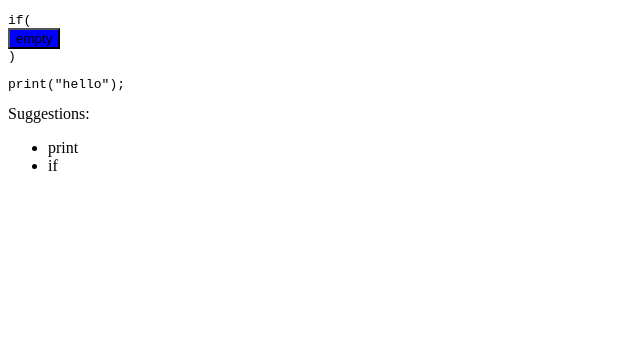
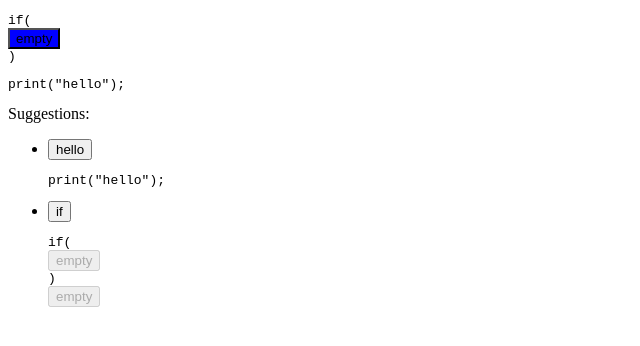
Before and after one commit to sunny-lan/blockcode, a React (Vite) app: page / in a window 1280 px wide. Both pictures are taken after a click on the button "empty". Shown: the top 346 px of the page, without its empty margins (0-640 px from the left). Built offline with nearby package versions, Linux system fonts and the light colour scheme.

Commit message:
Insert item works!

```diff
--- a/index.html
+++ b/index.html
@@ -1,7 +1,7 @@
 <!DOCTYPE html>
 <html>
   <head>
-    <title>React Parcel Micro Typescript App</title>
+    <title>Blockcode</title>
   </head>
   <body>
     <div id="root"></div>
--- a/src/App.tsx
+++ b/src/App.tsx
@@ -1,11 +1,27 @@
 import * as React from "react";
 import {CppLang, CppRender} from "./lang/Cpp";
 import Editor from "./core/Editor";
+import {Block} from "./core/Code";
 
-export default class App extends React.Component {
+export default class App extends React.Component<any, {
+    root: Block
+}> {
     constructor(props: {}) {
         super(props);
-        this.state = {};
+        this.state = {
+            root: {
+                type: 'if',
+                children: {
+                    "condition": {
+                        data: 'nope'
+                    },
+                    "code": {
+                        data: 'yup',
+                        type: "hello"
+                    }
+                }
+            }
+        };
     }
 
 
@@ -15,19 +31,10 @@ export default class App extends React.Component {
         return <Editor
             language={CppLang}
             languageRender={CppRender}
-            content={{
-                type: 'if',
-                children: {
-                    "condition": {
-                        data:'nope'
-                    },
-                    "code": {
-                        data:'yup',
-                        type: "hello"
-                    }
-                }
+            content={this.state.root}
+            onChange={root => {
+                this.setState({...this.state, root})
             }}
-            onChange={_=>{}}
         />
     }
 }
--- a/src/core/Code.ts
+++ b/src/core/Code.ts
@@ -17,11 +17,32 @@ export interface ILiveBlock {
     readonly children: LiveBlockChildren;
 }
 
+export const Live = {
+    setChild(old: ILiveBlock, childName: string, child: ILiveBlock): ILiveBlock {
+        const res: ILiveBlock = {
+            ...old,
+            block: {
+                ...old.block,
+                children: {
+                    ...old.block.children,
+                    [childName]: child.block,
+                }
+            },
+            children: {
+                ...old.children,
+            },
+        };
+        res.children[childName] = Object.freeze({
+            ...child,
+            parent: res
+        })
+        return Object.freeze(res)
+    },
 
-export function makeLive(
+    makeLive(
         block: Block,
         old?: ILiveBlock,
-    parent: ILiveBlock|undefined=old?.parent
+        parent: ILiveBlock | undefined = old?.parent
     ): ILiveBlock {
 
         if (old?.block === block) {
@@ -38,12 +59,14 @@ export function makeLive(
         let newChildren: LiveBlockChildren = res.children;
         if (block.children) {
             for (const [name, child] of Object.entries(block.children)) {
-            newChildren[name] = makeLive(child, old?.children[name], res);
+                newChildren[name] = Live.makeLive(child, old?.children[name], res);
             }
         }
 
         return Object.freeze(res)
     }
+};
+
 
 export interface Language {
 
--- a/src/core/Editor.tsx
+++ b/src/core/Editor.tsx
@@ -1,6 +1,6 @@
 import * as React from "react";
-import {Block, ILiveBlock, Language, makeLive} from "./Code";
-import {GeneralBlockRender, LanguageRender, makeRenderer, BlockContext} from "./ReactCodeRender";
+import {Block, ILiveBlock, Language, Live} from "./Code";
+import {GeneralBlockRender, LanguageRender, makeRenderer, BlockContext, UpdateableBlock} from "./ReactCodeRender";
 
 export interface EditorProps {
     language: Language,
@@ -18,7 +18,7 @@ export interface EditorProps {
 
 export default class Editor extends React.Component<EditorProps, {
     curLive: ILiveBlock,
-    selected?: ILiveBlock
+    selected?: UpdateableBlock
 }> {
     languageRender: GeneralBlockRender
 
@@ -26,33 +26,36 @@ export default class Editor extends React.Component<EditorProps, {
         super(props);
 
         this.languageRender = makeRenderer(props.languageRender)
-        this.state = {curLive: makeLive(props.content)};
+        this.state = {curLive: Live.makeLive(props.content)};
     }
 
-    onComponentDidUpdate(prevProps: EditorProps) {
+    componentDidUpdate(prevProps: EditorProps) {
         //update language renderer
-        if (prevProps.languageRender != this.props.languageRender) {
+        if (prevProps.languageRender !== this.props.languageRender) {
             this.languageRender = makeRenderer(this.props.languageRender)
         }
 
-        this.setState({
-            ...this.state,
-            curLive: makeLive(this.props.content, this.state.curLive)
-        })
+        if(this.props.content!==prevProps.content) {
+            this.setState({
+                ...this.state,
+                curLive: Live.makeLive(this.props.content, this.state.curLive)
+            })
+        }
     }
 
-    setSelected(selected: ILiveBlock) {
+    onSelect(selected?: UpdateableBlock) {
         this.setState({...this.state, selected});
     }
 
     render() {
         let suggestions;
-        const selectedParent = this.state.selected?.parent;
+        const selected= this.state.selected?.block;
+        const selectedParent = selected?.parent;
         if (selectedParent) {
             const childName = Object.keys(selectedParent.children)
-                .find(name => selectedParent.children[name] === this.state.selected);
+                .find(name => selectedParent.children[name] === selected);
             if (!childName) {
-                console.error(this.state.selected, selectedParent)
+                console.error(selected, selectedParent)
                 throw new Error(`Invalid child: ${childName} of ${JSON.stringify(selectedParent.block)}!`)
             }
 
@@ -63,8 +66,19 @@ export default class Editor extends React.Component<EditorProps, {
                     selectedParent,
                     childName
                 )
-                    .map(child => {
-                        return <li>{child.type}</li>
+                    .map(suggestion => {
+                        const block= Live.makeLive(suggestion)
+
+                        return <li key={suggestion.type}>
+                            <button onClick={()=>{
+                                this.state.selected?.updateState(block)
+
+                            }}>{suggestion.type}</button>
+                            {this.languageRender({
+                                root: block,
+                                onChange(){throw new Error('Did not expect onchange to be called for suggestion')}
+                            })}
+                        </li>
                     })
 
                 }</ul>
@@ -73,11 +87,14 @@ export default class Editor extends React.Component<EditorProps, {
 
         return <div>
             <div><BlockContext.Provider value={{
-                setSelected: this.setSelected.bind(this),
-                selected: this.state.selected,
+                onSelect: this.onSelect.bind(this),
+                selected: this.state.selected?.block,
             }}>
                 {this.languageRender({
                     root: this.state.curLive,
+                    onChange:(newRoot)=>{
+                        this.props.onChange(newRoot.block)
+                    }
                 })}
             </BlockContext.Provider></div>
             {suggestions}
--- a/src/core/ReactCodeRender.tsx
+++ b/src/core/ReactCodeRender.tsx
@@ -1,8 +1,10 @@
-import {Block, BlockType, ILiveBlock} from "~core/Code";
+import {Block, BlockType, ILiveBlock, Live} from "./Code";
 import * as React from "react";
-
+export interface UpdateableBlock {
+    block: ILiveBlock, updateState:(newRoot:ILiveBlock)=>void
+}
 export interface BlockContextType {
-    setSelected(block: ILiveBlock): void,
+    onSelect(value:UpdateableBlock): void,
 
     selected?: ILiveBlock,
 }
@@ -25,7 +27,9 @@ export interface LanguageRender {
 
 export interface RenderProps {
     root: ILiveBlock,
+    onChange:(newRoot:ILiveBlock)=>void,
 }
+
 
 export type GeneralBlockRender = (props: RenderProps) => JSX.Element;
 
@@ -45,7 +49,10 @@ export function makeRenderer(renderer: LanguageRender): GeneralBlockRender {
                         style['background'] = 'blue'
                     }
                     return <button
-                        onClick={() => context && context.setSelected(root)}
+                        onClick={() => context && context.onSelect({
+                            block:root,
+                            updateState:props.onChange,
+                        })}
                         style={style}
                         disabled={!context}
                     >
@@ -63,12 +70,12 @@ export function makeRenderer(renderer: LanguageRender): GeneralBlockRender {
         if (root.children) {
 
             for (const [name, child] of Object.entries(root.children)) {
-                //const blockSpecific = props.blockSpecific.children[name];
-
                 children[name] = (<div key={name}>{render({
                     root: child,
+                    onChange(newChild){
+                        props.onChange(Live.setChild(root, name, newChild))
+                    }
                 })}</div>)
-
             }
         }
 
--- /dev/null
+++ b/src/core/Util.ts
@@ -0,0 +1,61 @@
+export type Token = {
+    isTemplate: boolean,
+    value: string,
+}
+
+export function parseTemplateString(template: string): Token[] {
+    enum State {
+        Normal,
+        Template1,
+        Template2,
+    }
+
+    let state: State = State.Normal;
+    let token = '';
+    let escape = false;
+    const tokens: Token[] = [];
+
+    for (let i = 0; i < template.length; i++) {
+        const char = template[i];
+        if (escape) {
+            token += char;
+            escape = false;
+        } else {
+            if (char === '\\') {
+                escape = true;
+            } else {
+                if (char === '$' && state === State.Normal)
+                    state = State.Template1;
+                else if (char === '}' && state === State.Template2) {
+                    tokens.push({
+                        value: token,
+                        isTemplate: true,
+                    })
+                    token = '';
+                    state = State.Normal;
+                } else if (state === State.Template1) {
+                    if (char === '{') {
+                        state = State.Template2;
+                        tokens.push({
+                            value: token,
+                            isTemplate: false,
+                        })
+                        token = '';
+                    } else {
+                        state = State.Normal;
+                        token += '{' + char;
+                    }
+                } else {
+                    token += char;
+                }
+            }
+        }
+    }
+
+    if (token.length > 0)
+        tokens.push({
+            value: token,
+            isTemplate: false,
+        })
+    return tokens
+}
--- a/src/lang/Basic.tsx
+++ b/src/lang/Basic.tsx
@@ -1,64 +1,9 @@
 import {BlockProps, BlockRender, LanguageRender} from "~core/ReactCodeRender";
+import {parseTemplateString} from "../core/Util";
 import * as React from "react";
 
 export function fromTemplate(template: string): BlockRender {
-    enum State {
-        Normal,
-        Template1,
-        Template2,
-    }
-
-    let state: State = State.Normal;
-    let token = '';
-    let escape = false;
-    type Token = {
-        isTemplate: boolean,
-        value: string,
-    }
-    const tokens: Token[] = [];
-
-    for (let i = 0; i < template.length; i++) {
-        const char = template[i];
-        if (escape) {
-            token += char;
-            escape = false;
-        } else {
-            if (char === '\\') {
-                escape = true;
-            } else {
-                if (char === '$' && state === State.Normal)
-                    state = State.Template1;
-                else if (char === '}' && state === State.Template2) {
-                    tokens.push({
-                        value: token,
-                        isTemplate: true,
-                    })
-                    token = '';
-                    state = State.Normal;
-                } else if (state === State.Template1) {
-                    if (char === '{') {
-                        state = State.Template2;
-                        tokens.push({
-                            value: token,
-                            isTemplate: false,
-                        })
-                        token = '';
-                    } else {
-                        state = State.Normal;
-                        token += '{' + char;
-                    }
-                } else {
-                    token += char;
-                }
-            }
-        }
-    }
-
-    if (token.length > 0)
-        tokens.push({
-            value: token,
-            isTemplate: false,
-        })
+    const tokens = parseTemplateString(template)
 
     return function (block: BlockProps) {
         const ans1: (string | JSX.Element)[] = tokens.map(token => {
--- a/src/lang/Cpp.tsx
+++ b/src/lang/Cpp.tsx
@@ -5,7 +5,7 @@ import {Block, ILiveBlock, Language} from "~core/Code";
 
 const blockTemplates:Block[]=[
     {
-        type:'print',
+        type:'hello',
     },
     {
         type:'if',
```
Lines whose indentation alone changed are shown as unchanged.
